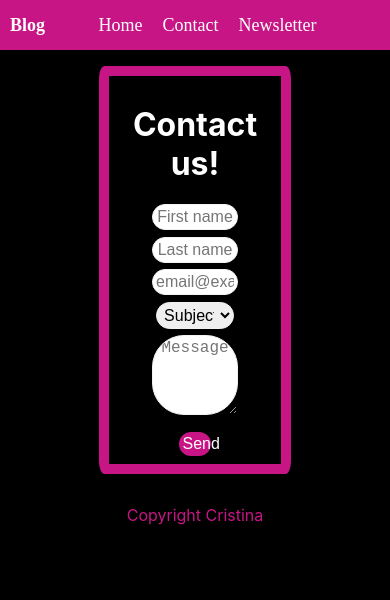
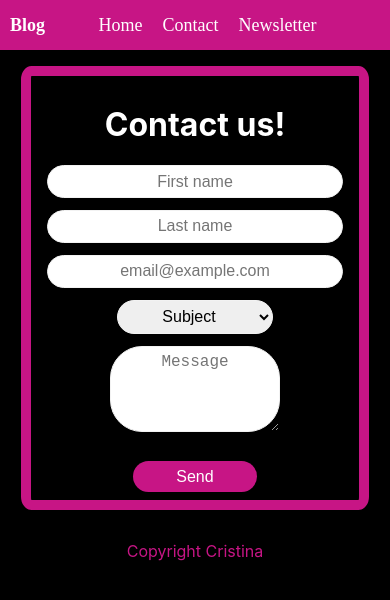
Before and after one commit to NilvanCristina/BlogApp, a React (Create React App) app: page /contact in a window 390 px wide. Shown: the top 600 px of the page. Built offline with nearby package versions, Linux system fonts and the light colour scheme; a web font is replaced by a local one.

Commit message:
Update Post, Header, Contact and Newsletter

```diff
--- a/src/Pages/Contact/Contact.css
+++ b/src/Pages/Contact/Contact.css
@@ -1,4 +1,4 @@
-.ContactForm {
+.Form {
     padding: 2%;
     background: rgba(0, 0, 0, 0.85);
     width: 40%;
@@ -9,7 +9,7 @@
     text-align: center;
 }
 
-.ContactForm input {
+.Form input {
     padding: 2%;
     width: 50%;
     border-radius: 2rem;
@@ -19,9 +19,9 @@
     text-align: center;
 }
 
-.ContactForm button {
+.Form button {
     padding: 2%;
-    width: 20%;
+    width: 40%;
     border-radius: 1rem;
     border: 1px;
     color: white;
@@ -31,7 +31,7 @@
     background: mediumvioletred;
 }
 
-select {
+.Form select {
     padding: 2%;
     width: 50%;
     border-radius: 2rem;
@@ -41,7 +41,7 @@ select {
     text-align: center;
 }
 
-textarea {
+.Form textarea {
     padding: 2%;
     width: 50%;
     border-radius: 2rem;
@@ -60,3 +60,13 @@ textarea {
 .Padding {
     padding: 2%;
 }
+
+@media (max-width: 760px) {
+
+    .Form {
+        width: 80%;
+    }
+    .Form input {
+        width: 90%;
+    }
+}
--- a/src/Pages/Contact/Contact.js
+++ b/src/Pages/Contact/Contact.js
@@ -33,7 +33,7 @@ function Contact() {
 
             <div className="Padding"/>
 
-            <div className="ContactForm">
+            <div className="Form">
                 <h1>Contact us!</h1>
 
                 <input type="text" placeholder="First name" onChange={ event => setFirstName(event.target.value) }/>
--- a/src/Pages/Newsletter/Newsletter.js
+++ b/src/Pages/Newsletter/Newsletter.js
@@ -28,7 +28,7 @@ function Newsletter() {
 
             <div className="Padding"/>
 
-            <div className="NewsletterForm">
+            <div className="Form">
                 <h1>Subscribe to our newsletter!</h1>
 
                 <input type="email" placeholder="email@example.com" onChange={ event => setEmail(event.target.value) }/>
--- a/src/components/Header/Header.css
+++ b/src/components/Header/Header.css
@@ -19,7 +19,7 @@
     font-family: 'Baloo Bhaijaan 2', cursive;
 }
 
-@media (max-width: 800px) {
+@media (max-width: 500px) {
 
     .HeaderTitle {
         justify-content: center;
@@ -27,6 +27,30 @@
     }
 
     .HeaderTitle h3 {
+        margin-top: 66%;
         font-size: 50px;
     }
 }
+
+@media only screen and (min-device-width: 500px) and (max-device-width: 550px) {
+    .HeaderTitle h3 {
+        margin-top: 48%;
+        margin-left: 30%;
+        font-size: 50px;
+    }
+}
+
+@media only screen and (min-width: 600px) and (max-device-width: 770px) {
+    .HeaderTitle h3 {
+        margin-top: 30%;
+        font-size: 60px;
+        margin-left: 4%;
+    }
+}
+
+@media only screen and (min-width: 1024px) and (max-device-width: 1300px) {
+    .HeaderTitle h3 {
+        margin-top: 23%;
+        font-size: 70px;
+    }
+}
--- a/src/components/Posts/Posts.css
+++ /dev/null
@@ -1,3 +0,0 @@
-.Posts {
-    flex: 9;
-}
```
Also changed, not shown: src/components/Post/Post.js (added, +13 -0 lines), src/components/Posts/Posts.js (deleted, +0 -13 lines), src/components/Post/Post.css (added).
